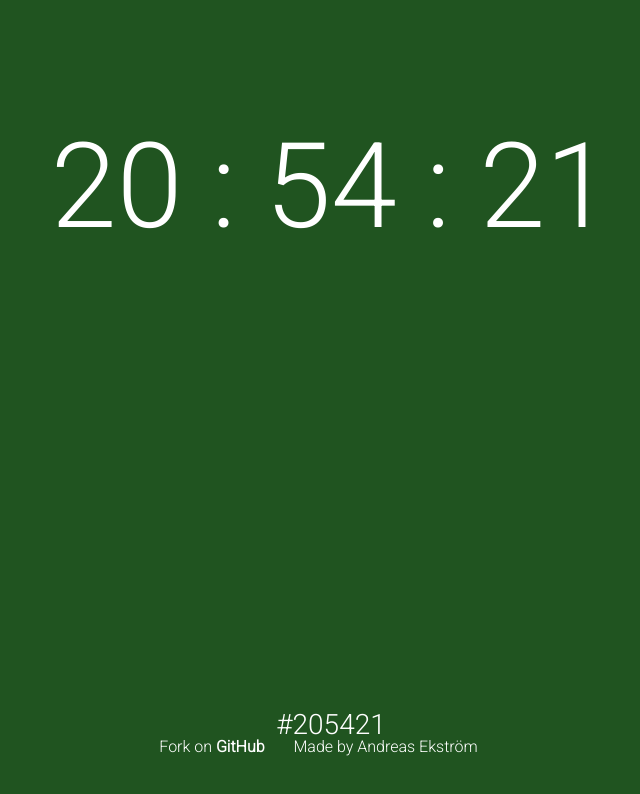
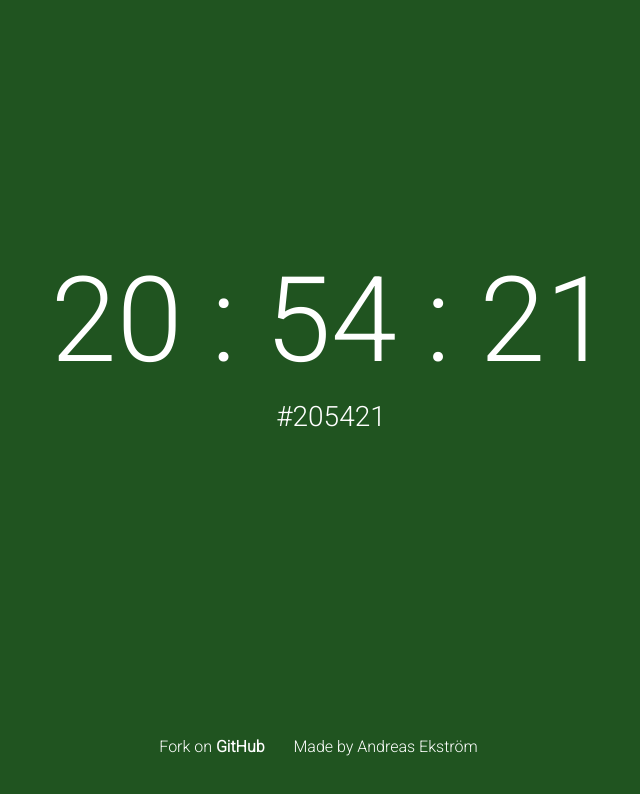
Before and after one commit to didair/timecolors, a plain HTML site: page index.html in a window 1280 px wide. Shown: the whole page, without its empty margins (309-949 px from the left). Drawn offline with nearby package versions, Linux system fonts and the light colour scheme.

Commit message:
Version 1.4
Updated styles and such.

```diff
--- a/index.html
+++ b/index.html
@@ -10,13 +10,14 @@
     </head>
 
     <body>
-        <div class="header">
-            <h1 class="title" id="time">test</h1>
-        </div>
+        <section id="main">
+            <div class="header">
+                <h1 class="title" id="time"></h1>
+                <div id="color" class="color"></div>
+            </div>
+        </section>
 
         <div class="footer">
-            <span id="color" class="color"></span>
-
             <div class="social">
                 <ul>
                     <li>Fork on <a target="_blank" href="https://github.com/didair/timecolors">GitHub</a></li>
@@ -28,16 +29,10 @@
 
     <script type="text/javascript">
         function startTime() {
-            var today = new Date();
-            var h = today.getHours();
-            var m = today.getMinutes();
-            var s = today.getSeconds();
-            m = checkTime(m);
-            s = checkTime(s);
+            var today = new Date(); var h = today.getHours(); var m = today.getMinutes(); var s = today.getSeconds();
+            m = checkTime(m); s = checkTime(s);
             $('#time').html(h+" : "+m+" : "+s);
-            var t = setTimeout(function(){
-                startTime() },500);
-
+            var t = setTimeout(function() { startTime() },500);
             var color = "#"+h+m+s;
             $("body").css({"backgroundColor":color});
             $('#color').html(color);
@@ -49,7 +44,7 @@
         }
 
         $(document).ready(function () {
-            $("body").css({"transition": "all 0.8s", "-webkit-transition": "all 0.8s"});
+            $("body").css({"transition": "all 0.7s", "-webkit-transition": "all 0.7s"});
             startTime();
         });
     </script>
--- a/style.css
+++ b/style.css
@@ -1,7 +1,7 @@
 /* Fonts */
 @import url(http://fonts.googleapis.com/css?family=Roboto:300);
 
-/* Reset.css made by Eric Meyer
+/* START: reset.css
    http://meyerweb.com/eric/tools/css/reset/
    v2.0 | 20110126
    License: none (public domain)
@@ -51,19 +51,53 @@ table {
 	border-spacing: 0;
 }
 
-/* Elements */
+/* END: reset.css
+   Elements
+*/
 html, body { width:100%;height:100%;
 font-family: 'Roboto', sans-serif;-webkit-font-smoothing: antialiased; }
 
+section#main {
+    width: 100%;
+    height: 100%;
+    max-width: 100%;
+    background-position: 50% 50%;
+    display: -webkit-box;
+    display: -webkit-flex;
+    display: -moz-flex;
+    display: -ms-flexbox;
+    display: flex;
+    -webkit-box-pack: center;
+    -ms-flex-pack: center;
+    -webkit-justify-content: center;
+    -moz-justify-content: center;
+    justify-content: center;
+    -webkit-box-align: center;
+    -ms-flex-align: center;
+    -webkit-align-items: center;
+    -moz-align-items: center;
+    align-items: center;
+    position: relative;
+    background-position: 50% 50%;
+    background-repeat: no-repeat;
+}
+
 .header {
     text-align: center;
-    padding-top:10%;
+    margin-top: -100px;
 }
 
 .header .title {
     color:white;
     font-size:89pt;
     font-weight:100;
+}
+
+.header .color {
+    font-size: 21pt;
+    color: white;
+    line-height: 1.5;
+    margin-top:15px;
 }
 
 .footer {
@@ -74,8 +108,8 @@ font-family: 'Roboto', sans-serif;-webkit-font-smoothing: antialiased; }
     width:100%;
 }
 
-.footer .color {
-    font-size:21pt;
+.footer .social {
+    margin-top:45px;
 }
 
 .footer .social, a {
```
